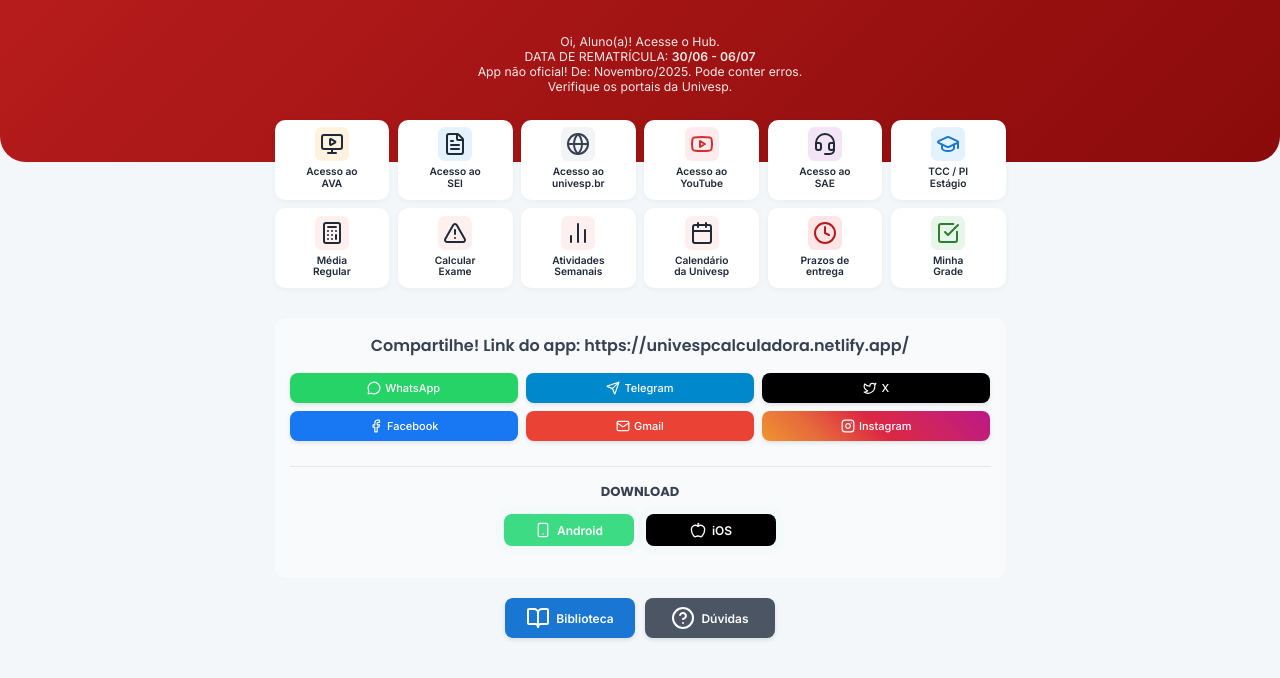
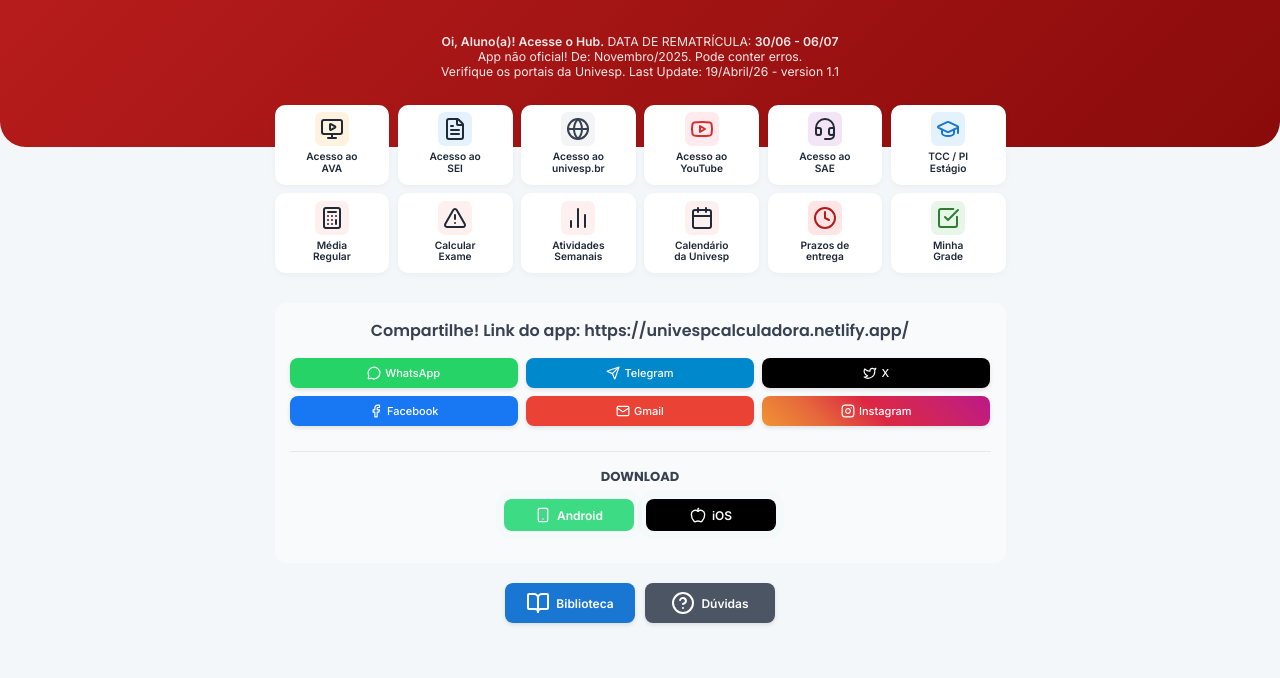
Before and after one commit to leorangelramos/univesphub, a plain HTML site: page UniPWA/index.html in a window 1280 px wide. Drawn offline with Linux system fonts and the light colour scheme.

Commit message:
Add files via upload

```diff
--- a/UniPWA/index.html
+++ b/UniPWA/index.html
@@ -175,9 +175,8 @@
         <h1 style="position: absolute; width: 1px; height: 1px; padding: 0; margin: -1px; overflow: hidden; clip: rect(0, 0, 0, 0); border: 0;">Univesp: Calculadora de Notas e Média</h1>
 
         <header>
-            <p><stron>Oi, Aluno(a)! Acesse o Hub.</p>
-            <p>DATA DE REMATRÍCULA: <strong> 30/06 - 06/07</strong></p>
-            <p>App não oficial! De: Novembro/2025. Pode conter erros. <br> Verifique os portais da Univesp. </p>
+            <p><strong>Oi, Aluno(a)! Acesse o Hub.</strong> DATA DE REMATRÍCULA: <strong> 30/06 - 06/07</strong></p>
+            <p>App não oficial! De: Novembro/2025. Pode conter erros. <br> Verifique os portais da Univesp. Last Update: 19/Abril/26 - version 1.1 </p>
         </header>
 
         <div class="container">
```
